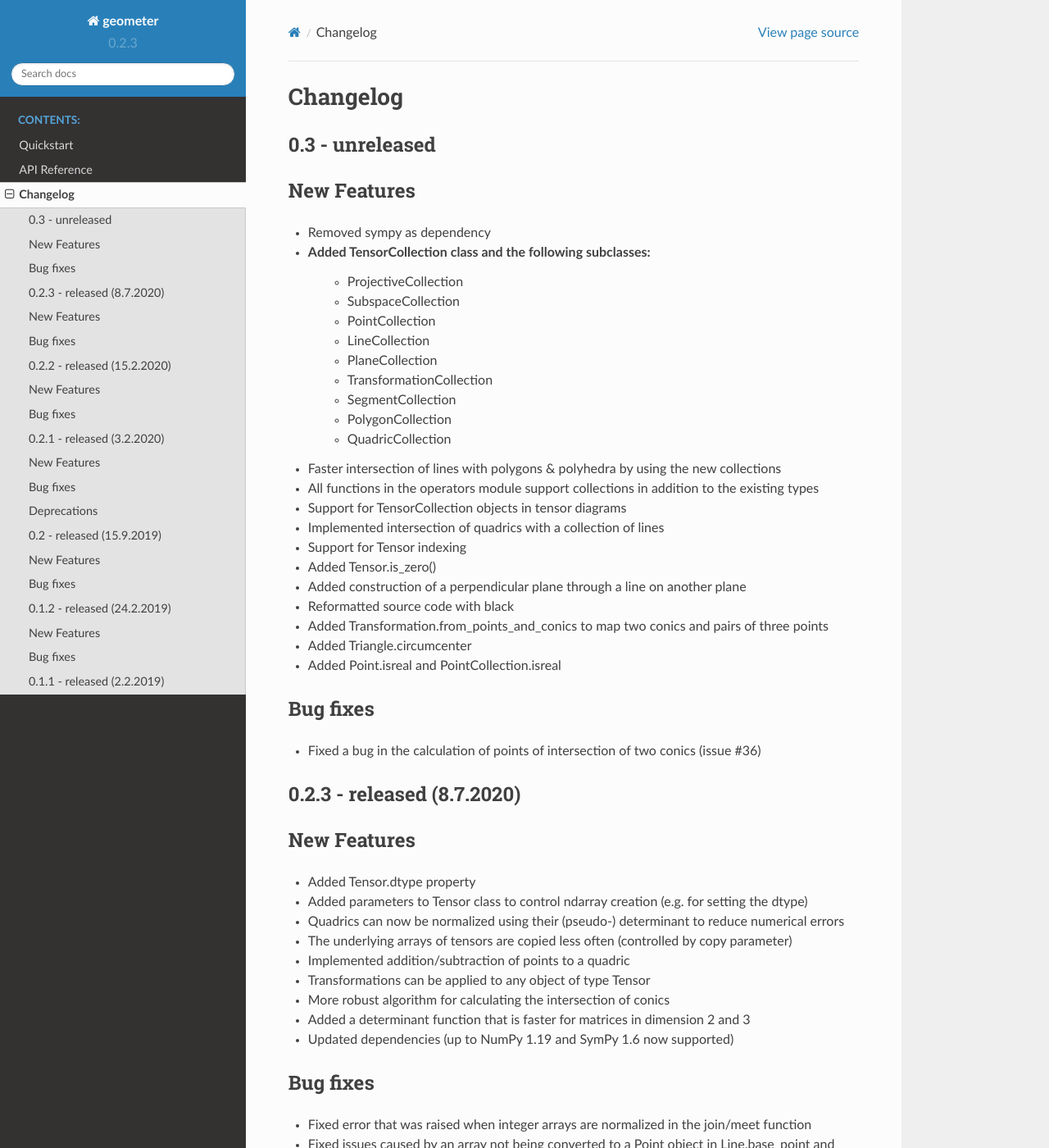
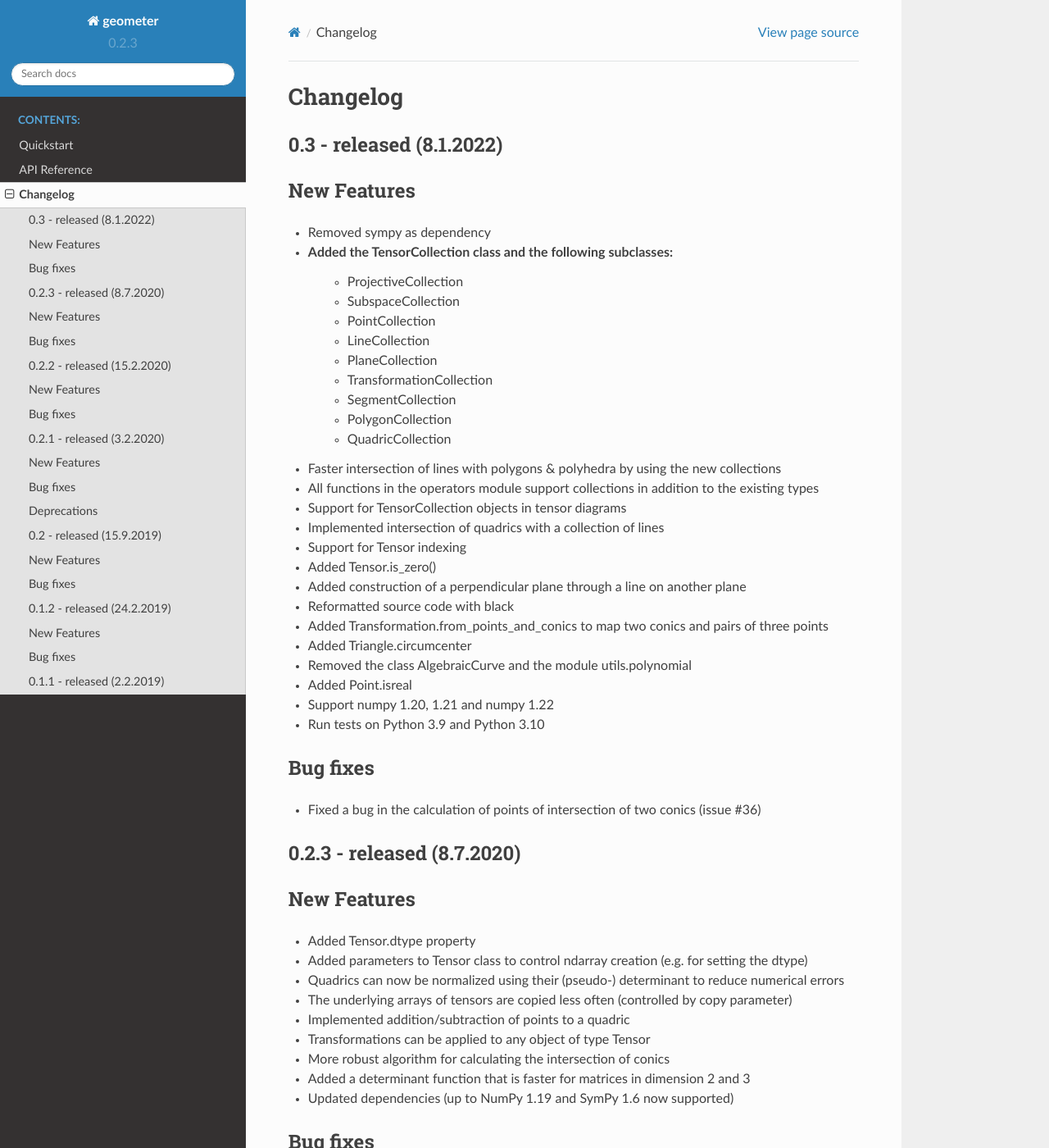
Before and after one commit to jan-mue/geometer, a Sphinx documentation site: the page built from docs/changelog.rst, in a window 1280 px wide and 1400 px high. Shown: the whole window at 82% size. Built offline with Sphinx 7.4.7 and the Read the Docs theme 2.0.0, drawn with Linux system fonts in a browser that asks for light colours.

Commit message:
updated changelog

```diff
--- a/docs/changelog.rst
+++ b/docs/changelog.rst
@@ -2,14 +2,14 @@
 Changelog
 =========
 
-0.3 - unreleased
-----------------
+0.3 - released (8.1.2022)
+-------------------------
 
 New Features
 ------------
 
 - Removed sympy as dependency
-- Added TensorCollection class and the following subclasses:
+- Added the TensorCollection class and the following subclasses:
     - ProjectiveCollection
     - SubspaceCollection
     - PointCollection
@@ -29,7 +29,10 @@ New Features
 - Reformatted source code with black
 - Added Transformation.from_points_and_conics to map two conics and pairs of three points
 - Added Triangle.circumcenter
-- Added Point.isreal and PointCollection.isreal
+- Removed the class AlgebraicCurve and the module utils.polynomial
+- Added Point.isreal
+- Support numpy 1.20, 1.21 and numpy 1.22
+- Run tests on Python 3.9 and Python 3.10
 
 Bug fixes
 ---------
```
